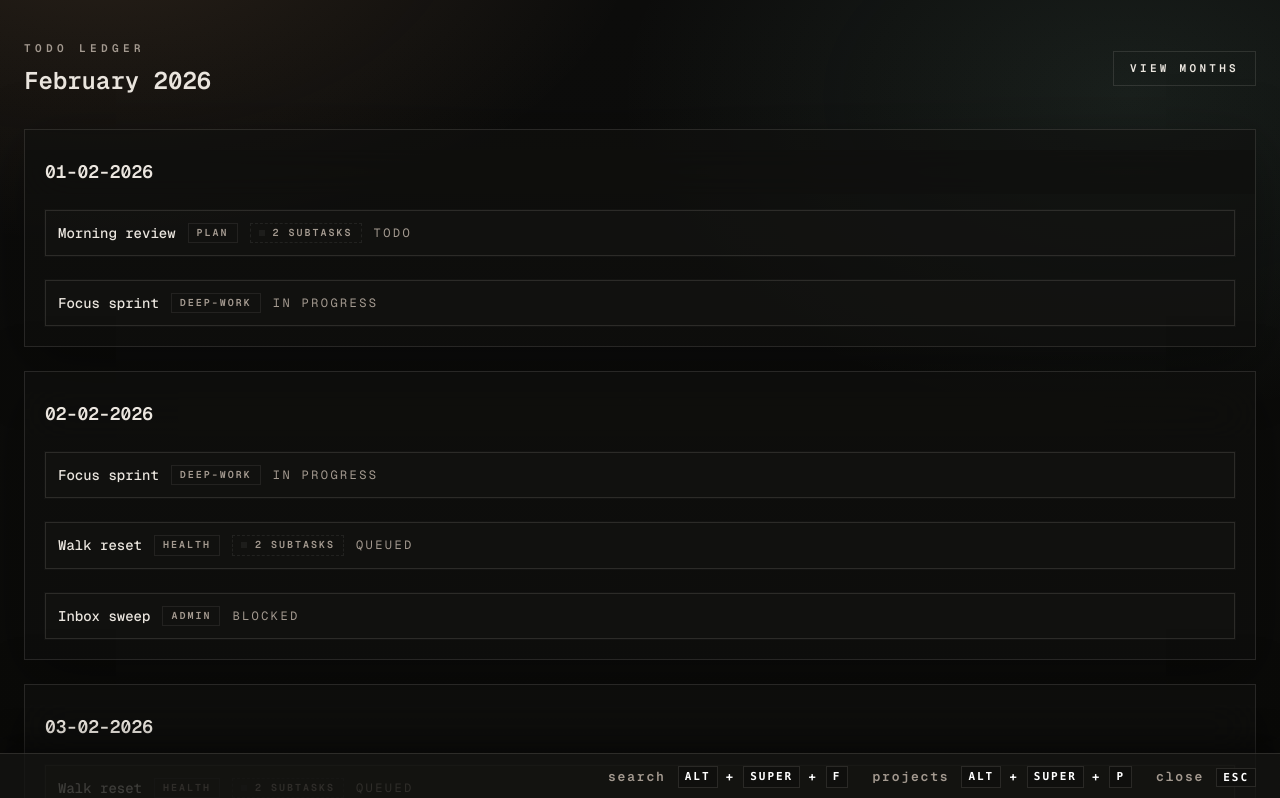
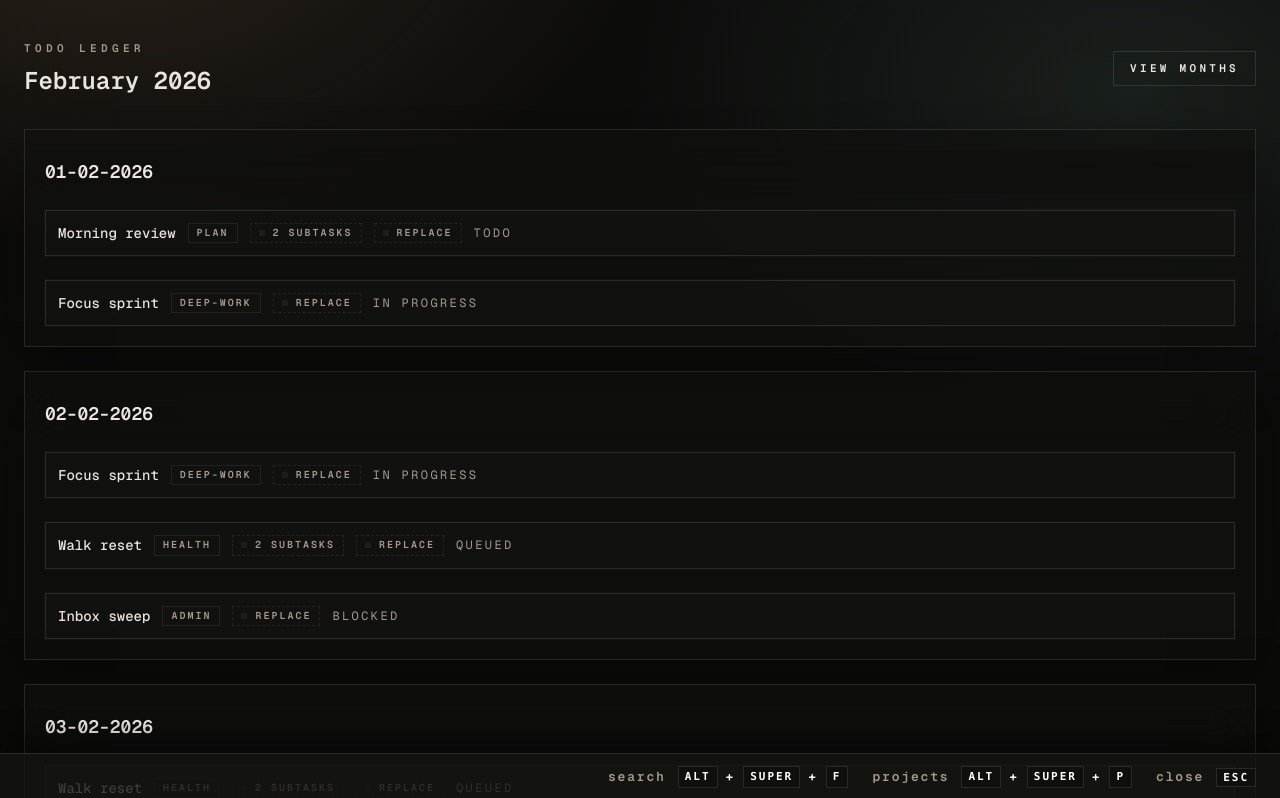
Before and after one commit to code735/streaks, a Next.js app: page /todo in a window 1280 px wide. Shown: the top 798 px of the page. Built offline with nearby package versions, Linux system fonts and the light colour scheme.

Commit message:
alternative todos

```diff
--- a/src/app/todo/todo.tsx
+++ b/src/app/todo/todo.tsx
@@ -30,6 +30,9 @@ export default function Todo() {
   const [openItems, setOpenItems] = useState<Set<string>>(
     () => new Set()
   );
+  const [openAlternatives, setOpenAlternatives] = useState<Set<string>>(
+    () => new Set()
+  );
   const searchParams = useSearchParams();
   const monthParam = searchParams?.get("month");
   const yearParam = searchParams?.get("year");
@@ -53,6 +56,18 @@ export default function Todo() {
 
   const toggleItem = (id: string) => {
     setOpenItems((prev) => {
+      const next = new Set(prev);
+      if (next.has(id)) {
+        next.delete(id);
+      } else {
+        next.add(id);
+      }
+      return next;
+    });
+  };
+
+  const toggleAlternatives = (id: string) => {
+    setOpenAlternatives((prev) => {
       const next = new Set(prev);
       if (next.has(id)) {
         next.delete(id);
@@ -96,6 +111,7 @@ export default function Todo() {
             <ul className="space-y-6">
               {day.todos.map((todo) => {
                 const isOpen = openItems.has(todo.id);
+                const isAlternativesOpen = openAlternatives.has(todo.id);
 
                 const todoAnchor = `todo-${day.date}-${todo.id}`;
 
@@ -149,6 +165,26 @@ export default function Todo() {
                           {todo.subtasks.length} subtasks
                         </button>
                       ) : null}
+                      {todo.alternatives && todo.alternatives.length > 0 ? (
+                        <button
+                          className={`inline-flex items-center gap-2 border px-2 py-0.5 text-[10px] font-semibold uppercase tracking-[0.2em] transition-all duration-300 ease-out ${
+                            isAlternativesOpen
+                              ? "border-[color:var(--app-fg)] text-[var(--app-fg)]"
+                              : "border-dashed border-[color:var(--app-dot)] text-[var(--app-muted)]"
+                          }`}
+                          onClick={() => toggleAlternatives(todo.id)}
+                          type="button"
+                          aria-expanded={isAlternativesOpen}
+                        >
+                          <span
+                            className={`h-1.5 w-1.5 bg-[color:var(--app-dot)] ${
+                              isAlternativesOpen ? "" : "opacity-70"
+                            }`}
+                            aria-hidden="true"
+                          />
+                          Replace
+                        </button>
+                      ) : null}
                       <span className="text-xs uppercase tracking-[0.2em] text-[var(--app-muted)]">
                         {todo.progress}
                       </span>
@@ -185,6 +221,49 @@ export default function Todo() {
                         ) : null}
                       </AnimatePresence>
                     ) : null}
+                    {todo.alternatives && todo.alternatives.length > 0 ? (
+                      <AnimatePresence initial={false}>
+                        {isAlternativesOpen ? (
+                          <motion.div
+                            key="alternatives"
+                            className="ml-2 overflow-hidden"
+                            initial={{ height: 0, opacity: 0, y: -8 }}
+                            animate={{ height: "auto", opacity: 1, y: 0 }}
+                            exit={{ height: 0, opacity: 0, y: -8 }}
+                            transition={{ duration: 0.65, ease: [0.16, 1, 0.3, 1] }}
+                          >
+                            <div className="mb-3 text-[10px] font-semibold uppercase tracking-[0.3em] text-[var(--app-muted)]">
+                              Alternatives
+                            </div>
+                            <motion.ul
+                              className="space-y-3"
+                              variants={listVariants}
+                              initial="closed"
+                              animate="open"
+                              exit="closed"
+                            >
+                              {todo.alternatives.map((alternative) => (
+                                <motion.li
+                                  key={alternative.id}
+                                  variants={itemVariants}
+                                  className="flex flex-wrap items-center gap-3 border border-[color:var(--app-border)] bg-[color:var(--app-panel)]/60 px-3 py-2 text-xs"
+                                >
+                                  <span className="font-medium text-[var(--app-fg)]">
+                                    {alternative.title}
+                                  </span>
+                                  <span className="border border-[color:var(--app-dot)] px-2 py-0.5 text-[10px] font-semibold uppercase tracking-[0.2em] text-[var(--app-muted)]">
+                                    {alternative.tag}
+                                  </span>
+                                  <span className="text-[10px] uppercase tracking-[0.2em] text-[var(--app-muted)]">
+                                    {alternative.progress}
+                                  </span>
+                                </motion.li>
+                              ))}
+                            </motion.ul>
+                          </motion.div>
+                        ) : null}
+                      </AnimatePresence>
+                    ) : null}
                   </li>
                 );
               })}
```
